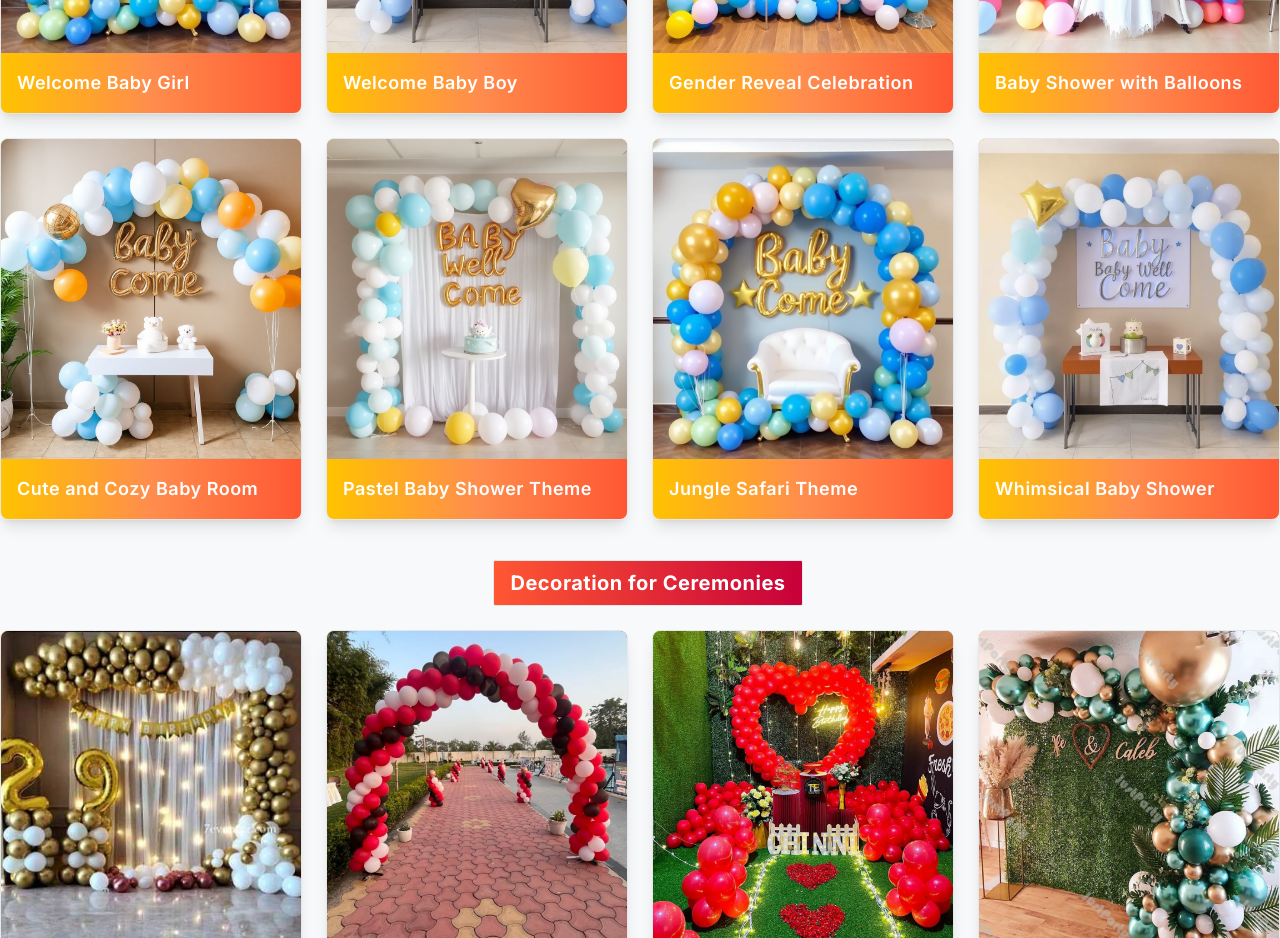
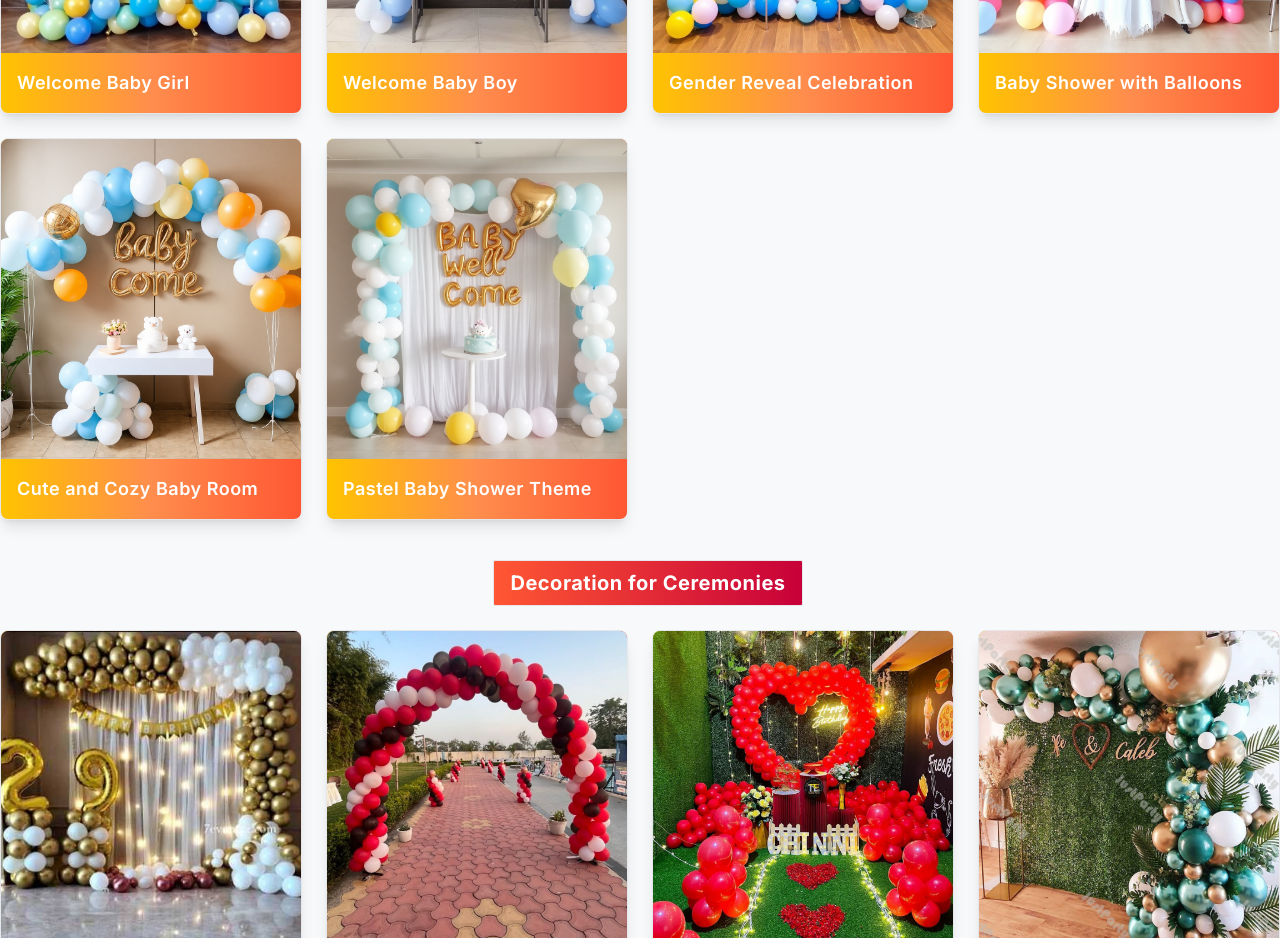
Before and after one commit to asuthar2002/staticnext, a Next.js app: page / in a window 1280 px wide. Shown: the part 3160-4098 px from the top of the page. Built offline with nearby package versions, Linux system fonts and the light colour scheme.

Commit message:
Update products4.js

```diff
--- a/src/data/products4.js
+++ b/src/data/products4.js
@@ -23,42 +23,6 @@ const products4 = [
     image: "/images/bw/6.png",
     name: "Pastel Baby Shower Theme",
   },
-  {
-    image: "/images/bw/1.png",
-    name: "Jungle Safari Theme",
-  },
-  {
-    image: "/images/bw/2.png",
-    name: "Whimsical Baby Shower",
-  },
-  // {
-  //   image: "/images/bp/1.png",
-  //   name: "Cute Little Lamb Theme",
-  // },
-  // {
-  //   image: "/images/bp/1.png",
-  //   name: "Nursery Theme Decor",
-  // },
-  // {
-  //   image: "/images/bp/1.png",
-  //   name: "Teddy Bear Baby Shower",
-  // },
-  // {
-  //   image: "/images/bp/1.png",
-  //   name: "Baby's First Party",
-  // },
-  // {
-  //   image: "/images/bp/1.png",
-  //   name: "Baby Bubbles and Balloons",
-  // },
-  // {
-  //   image: "/images/bp/1.png",
-  //   name: "Baby on Board Theme",
-  // },
-  // {
-  //   image: "/images/bp/1.png",
-  //   name: "Under the Sea Baby Shower",
-  // },
 ];
 
 export default products4;
```
